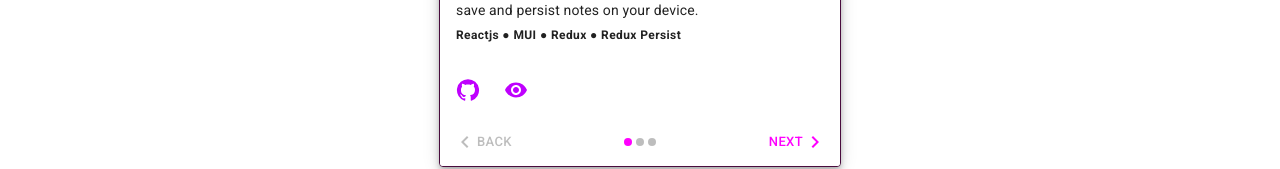
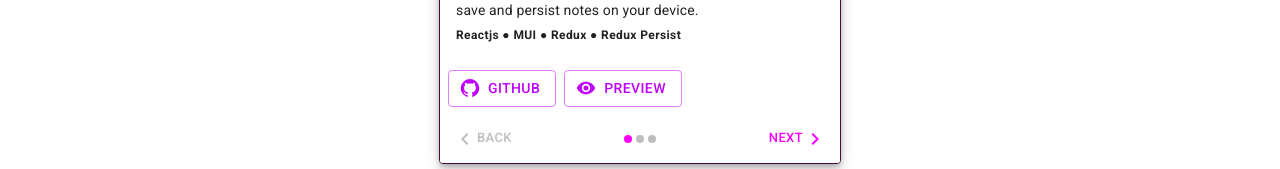
Before and after one commit to anapeksha/Portfolio, a React (Create React App) app: page /project in a window 1280 px wide. Shown: the part 543-712 px from the top of the page. Built offline with nearby package versions, Linux system fonts and the light colour scheme; no server answers; a web font is replaced by a local one.

Commit message:
using Buttons instead of iconbutton

```diff
--- a/src/components/Carousel.tsx
+++ b/src/components/Carousel.tsx
@@ -51,23 +51,25 @@ const Carousel = (props: ICarousel) => {
         </Typography>
       </CardContent>
       <CardActions>
-        <Tooltip title="GitHub">
-          <IconButton
+        <Button
+          startIcon={<GitHub />}
+          variant="outlined"
+          color="secondary"
           onClick={() => window.open(props.data[props.step].githubUrl)}
         >
-            <GitHub color="secondary" />
-          </IconButton>
-        </Tooltip>
+          GitHub
+        </Button>
         {props.data[props.step].previewUrl !== "" ? (
-          <Tooltip title="Preview">
-            <IconButton
+          <Button
+            startIcon={<Visibility />}
+            variant="outlined"
+            color="secondary"
             onClick={() => {
               props.setPreview(props.data[props.step].previewUrl);
             }}
           >
-              <Visibility color="secondary" />
-            </IconButton>
-          </Tooltip>
+            Preview
+          </Button>
         ) : null}
       </CardActions>
       <MobileStepper
```
Lines whose indentation alone changed are shown as unchanged.
